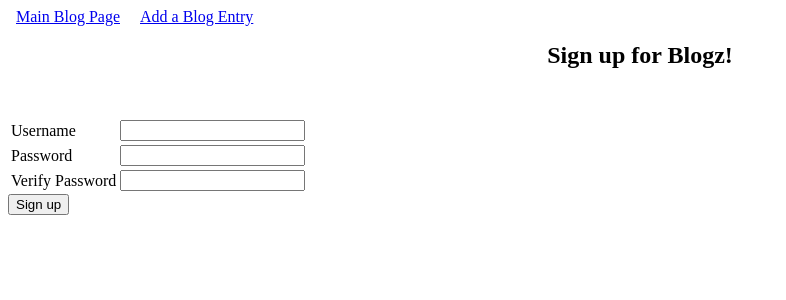
After one commit to zmfrew/blogz, a Flask app: page /signup in a window 1280 px wide. The commit adds this page. Shown: the top 300 px of the page, without its empty margins (0-786 px from the left). Run offline with Flask 2, Linux system fonts and the light colour scheme.

Commit message:
add signup and login features with user validation

```diff
--- a/main.py
+++ b/main.py
@@ -1,11 +1,12 @@
-from flask import Flask, request, redirect, render_template
+from flask import Flask, request, redirect, render_template, session, flash
 from flask_sqlalchemy import SQLAlchemy
 
 app = Flask(__name__)
 app.config['DEBUG'] = True
-app.config['SQLALCHEMY_DATABASE_URI'] = 'mysql+pymysql://build-a-blog:MyNewPass@localhost:8889/build-a-blog'
+app.config['SQLALCHEMY_DATABASE_URI'] = 'mysql+pymysql://blogz:MyNewPass@localhost:8889/blogz'
 app.config['SQLALCHEMY_ECHO'] = True
 db = SQLAlchemy(app)
+app.secret_key = 'Joqiweb092134lkj'
 
 
 class Blog(db.Model):
@@ -13,10 +14,23 @@
     id = db.Column(db.Integer, primary_key=True)
     title = db.Column(db.String(120))
     body = db.Column(db.String(100000))
+    owner_id = db.Column(db.Integer, db.ForeignKey('user.id'))
 
-    def __init__(self, title, body):
+    def __init__(self, title, body, owner):
         self.title = title
         self.body = body
+        self.owner = owner
+
+class User(db.Model):
+
+    id = db.Column(db.Integer, primary_key=True)
+    username = db.Column(db.String(120))
+    password = db.Column(db.String(120))
+    blogs = db.relationship('Blog', backref='owner')
+
+    def __init__(self, username, password):
+        self.username = username
+        self.password = password
 
 def input_error(input):
     if input == "":
@@ -24,9 +38,77 @@
     else:
         return False
 
+def error_check(text):
+    if " " in text or 3 > len(text) or len(text) > 40:
+        return True
+    else:
+        return False
+
+def password_check(pass1, pass2):
+    if not pass1 == pass2 or pass2 == "" or len(pass1) < 3:
+        return True
+    else:
+        return False
+
 @app.route('/')
 def reroute():
     return redirect('/blog')
+
+@app.route('/signup', methods=['POST', 'GET'])
+def signup():
+
+    if request.method == 'POST':
+
+        username_error = ""
+        password_error = ""
+        verify_password_error = ""
+        email_error = ""
+
+        username = request.form['username']
+        password = request.form['password']
+        verify_password = request.form['verify-password']
+
+        existing_user = User.query.filter_by(username=username).first()
+
+        if existing_user:
+            username_error = "That username has already been taken. Please select a new username!"
+
+        if error_check(username):
+            username_error = "That's not a valid username. Please try again."
+
+        if error_check(password):
+            password_error = "That's not a valid password. Please try again."
+
+        if password_check(password, verify_password):
+            verify_password_error = "Passwords don't match. Please try again."
+# TODO: potentially redo this section with error messages in the template
+        if not existing_user and not error_check(username) and not error_check(password) and not password_check(password, verify_password):
+            new_user = User(username, password)
+            db.session.add(new_user)
+            db.session.commit()
+            session['username'] = username
+            return redirect('/newpost')
+
+        return render_template('signup.html', username_error=username_error, password_error=password_error,
+        verify_password_error=verify_password_error, username=username,
+        password=password, verify_password=verify_password)
+
+    return render_template('signup.html')
+
+@app.route('/login', methods=['POST', 'GET'])
+def login():
+    if request.method == 'POST':
+        username = request.form['username']
+        password = request.form['password']
+        user = User.query.filter_by(username=username).first()
+        if user and user.password == password:
+            session['username'] = username
+            flash("Logged in", 'success')
+            return redirect('/newpost')
+        else:
+            flash("User password incorrect, or user does not exist.", "error")
+
+    return render_template('login.html')
 
 @app.route('/blog', methods=['POST', 'GET'])
 def index():
@@ -77,5 +159,6 @@
     return render_template('newpost.html', title="Add a Blog Entry", title_error=title_error, body_error=body_error)
 
 
+
 if __name__ == '__main__':
     app.run()
--- a/static/styles/style.css
+++ b/static/styles/style.css
@@ -49,3 +49,8 @@
     display: block;
     font-size: 0.9rem;
 }
+
+.success {
+    color: green;
+    margin-left: 2rem;
+}
--- a/templates/base.html
+++ b/templates/base.html
@@ -11,6 +11,14 @@
         <a href='/newpost'>Add a Blog Entry</a>
     </div>
 
+    {% with messages = get_flashed_messages(with_categories=True) %}
+        <ul>
+        {% for category,message in messages %}
+            <li class="{{category}}">{{message}}</li>
+        {% endfor %}
+        </ul>
+    {% endwith %}
+
     {% block content %}
     {% endblock %}
 
--- /dev/null
+++ b/templates/signup.html
@@ -0,0 +1,30 @@
+{% extends "base.html" %}
+
+{% block content %}
+<h1>Sign up for Blogz!</h1>
+<form action="/signup" method="POST">
+    <table>
+        <tr>
+            <td><label>Username</label></td>
+            <td><input name="username" type="text" value="{{ request.form['username'] }}" />
+            <span class="error">{{ username_error }}</span>
+            </td>
+        </tr>
+
+        <tr>
+                <td><label>Password</label></td>
+                <td><input name="password" type="password" />
+                <span class="error">{{ password_error }}</span>
+                </td>
+        </tr>
+
+        <tr>
+                <td><label>Verify Password</label></td>
+                <td><input name="verify-password" type="password" />
+                <span class="error">{{ verify_password_error }}</span>
+                </td>
+        </tr>
+    </table>
+    <input type="submit" value="Sign up">
+</form>
+{% endblock %}
```
Also changed, not shown: templates/login.html (added, +23 -0 lines).
